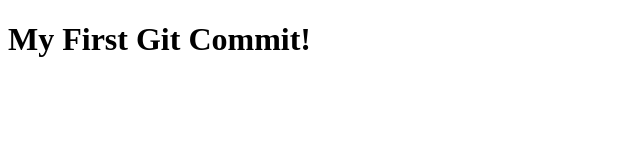
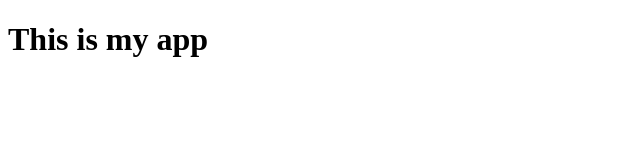
Before and after one commit to BlueSandsWeb/Mytest, a plain HTML site: page index.html in a window 1280 px wide. Shown: the whole page, without its empty margins (0-640 px from the left). Drawn offline with Linux system fonts and the light colour scheme.

Commit message:
Learning Git commits

```diff
--- a/index.html
+++ b/index.html
@@ -1,9 +1,9 @@
 <!DOCTYPE html>
 <html>
 <head>
-	<title>git</title>
+	<title>My App</title>
 </head>
 <body>
-	<h1>My First Git Commit!</h1>
+	<h1>This is my app</h1>
 </body>
 </html>
```
Also changed, not shown: app.js (added).
